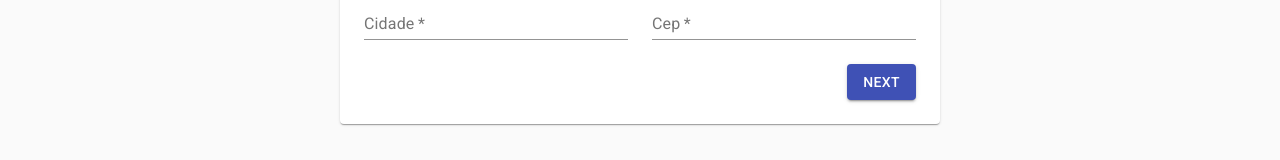
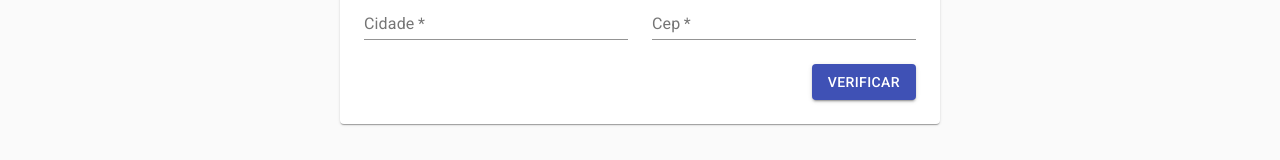
Before and after one commit to fabioNog/CEPS_Validator, a React (Create React App) app in the folder cep_validator/: page / in a window 1280 px wide. Shown: the part 313-473 px from the top of the page. Built offline with nearby package versions, Linux system fonts and the light colour scheme.

Commit message:
change name button

```diff
--- a/cep_validator/src/components/home.js
+++ b/cep_validator/src/components/home.js
@@ -150,7 +150,7 @@ function getStepContent(step) {
                     onClick={handleNext}
                     className={classes.button}
                   >
-                    {activeStep === steps.length - 1 ? 'Place order' : 'Next'}
+                    {activeStep === steps.length - 1 ? 'Salvar' : 'Verificar'}
                   </Button>
                 </div>
               </React.Fragment>
```
